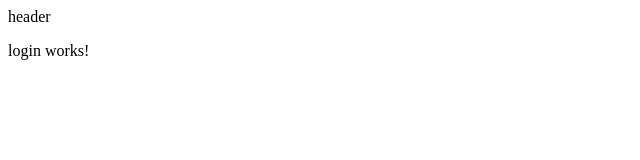
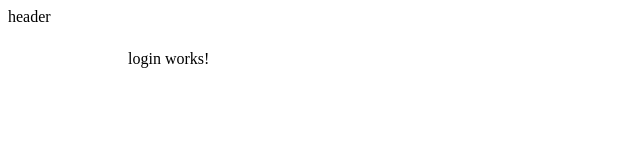
Before and after one commit to CarlosEduardoFerreiraRamos/angular-account-management, an Angular app: page /login in a window 1280 px wide. Shown: the top 160 px of the page, without its empty margins (0-640 px from the left). Built offline with nearby package versions, Linux system fonts and the light colour scheme.

Commit message:
Implemented styles in app

```diff
--- a/package.json
+++ b/package.json
@@ -11,11 +11,13 @@
   },
   "private": true,
   "dependencies": {
-    "@angular/animations": "~8.2.4",
+    "@angular/animations": "^8.2.4",
+    "@angular/cdk": "^8.1.4",
     "@angular/common": "~8.2.4",
     "@angular/compiler": "~8.2.4",
     "@angular/core": "~8.2.4",
     "@angular/forms": "~8.2.4",
+    "@angular/material": "^8.1.4",
     "@angular/platform-browser": "~8.2.4",
     "@angular/platform-browser-dynamic": "~8.2.4",
     "@angular/router": "~8.2.4",
@@ -28,9 +30,9 @@
     "@angular/cli": "~8.3.2",
     "@angular/compiler-cli": "~8.2.4",
     "@angular/language-service": "~8.2.4",
-    "@types/node": "~8.9.4",
     "@types/jasmine": "~3.3.8",
     "@types/jasminewd2": "~2.0.3",
+    "@types/node": "~8.9.4",
     "codelyzer": "^5.0.0",
     "jasmine-core": "~3.4.0",
     "jasmine-spec-reporter": "~4.2.1",
--- a/src/app/app.component.html
+++ b/src/app/app.component.html
@@ -1,3 +1,35 @@
 header
+<div class="app-main-container">
+  <!-- <mat-toolbar>
+    <span>
+      <strong class="app-main-title">
+        <span class="main">SCS</span>
+        <span class="sub">STAR CHAMPIONSHIP SERIES</span>
+      </strong>
+    </span>
+    <button mat-button [routerLink]="[ '/home' ]">
+      <strong class="app-sub-title">
+        HOME
+      </strong>
+    </button>
+    <button mat-button [routerLink]="[ '/matches' ]">
+      <strong class="app-sub-title">
+        MATCHES
+      </strong>
+    </button>
+    <button mat-button [routerLink]="[ '/standings' ]">
+      <strong class="app-sub-title">
+        STANDINGS
+      </strong>
+    </button>
+  </mat-toolbar> -->
 
-<router-outlet></router-outlet>
+  <div class="page-container">
+    <router-outlet></router-outlet>
+
+    <ng-container *ngIf="isRoutLoading">
+      loading...
+      <!-- <mat-spinner class="spinner-position" color="accent"></mat-spinner> -->
+    </ng-container>
+  </div>
+</div>
--- a/src/app/app.component.scss
+++ b/src/app/app.component.scss
@@ -0,0 +1,11 @@
+@import "../styles.scss";
+
+.app-main-container {
+    width: 1024px;
+    margin-left: auto;
+    margin-right: auto;
+}
+
+.page-container {
+    margin: 24px 0 0 0;
+}
--- a/src/app/app.component.ts
+++ b/src/app/app.component.ts
@@ -1,10 +1,24 @@
-import { Component } from '@angular/core';
+import { Component, OnInit } from '@angular/core';
+import { Router, RouteConfigLoadStart, RouteConfigLoadEnd } from '@angular/router';
 
 @Component({
   selector: 'app-root',
   templateUrl: './app.component.html',
   styleUrls: ['./app.component.scss']
 })
-export class AppComponent {
-  title = 'angular-account-manager';
+export class AppComponent  implements OnInit {
+
+  isRoutLoading = false;
+
+  constructor (private router: Router) {}
+
+   ngOnInit () {
+    this.router.events.subscribe(event => {
+      if (event instanceof RouteConfigLoadStart) {
+          this.isRoutLoading = true;
+      } else if (event instanceof RouteConfigLoadEnd) {
+          this.isRoutLoading = false;
+      }
+    });
+  }
 }
```
Also changed, not shown: 1 other file (tests, documents, lock files or other folders).
